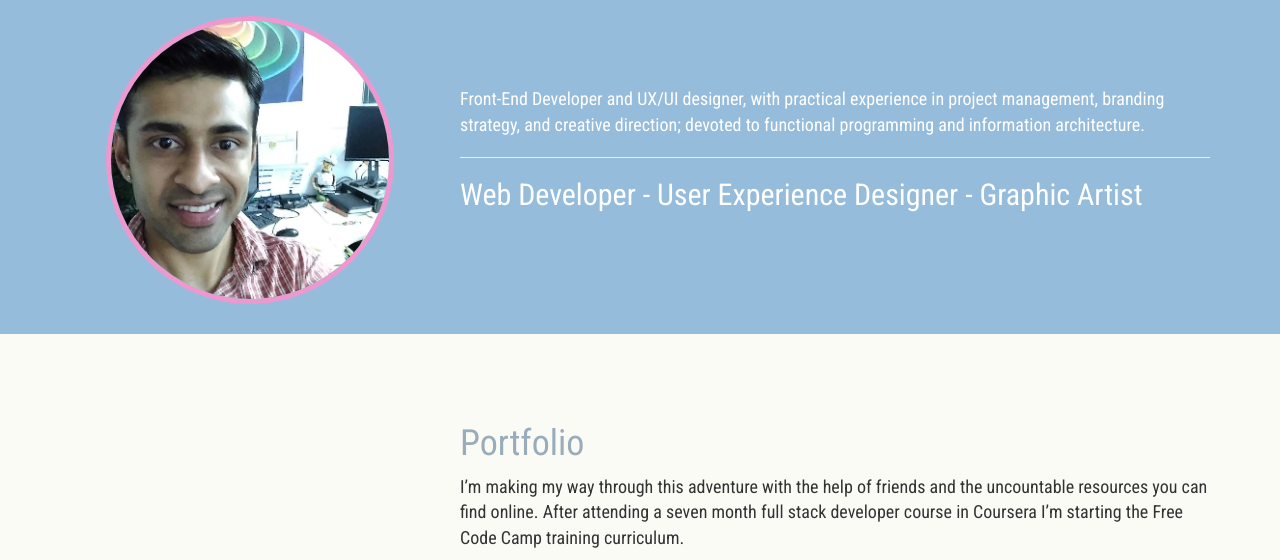
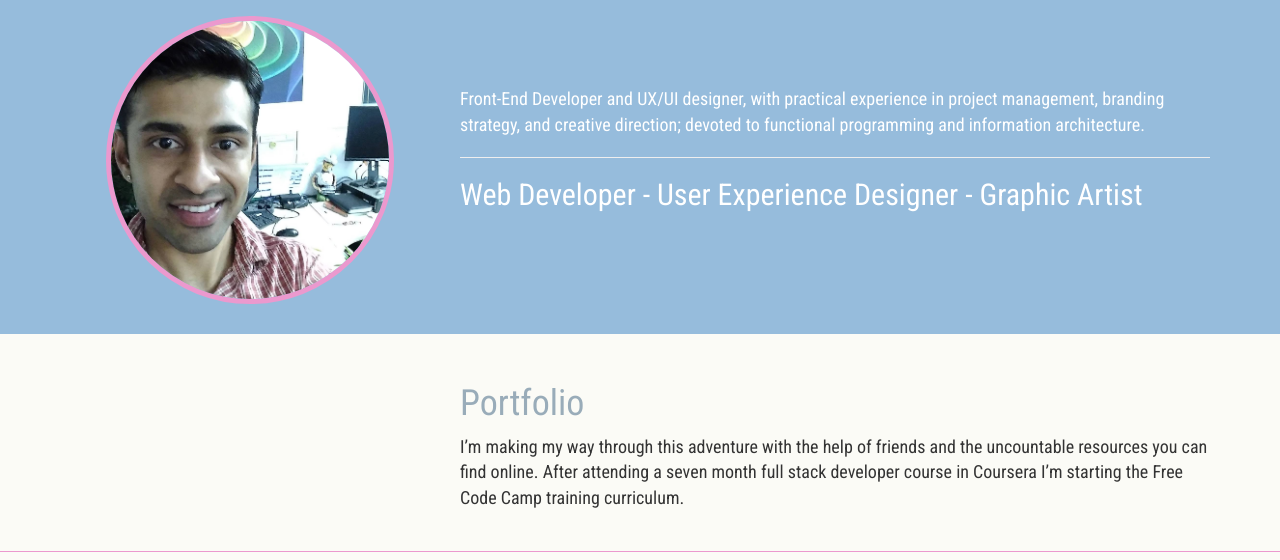
Before and after one commit to MysterTech/cmsanjaykrishn234, a plain HTML site: page index.html in a window 1280 px wide. Shown: the part 54-614 px from the top of the page. Drawn offline with nearby package versions, Linux system fonts and the light colour scheme.

Commit message:
css change 1

```diff
--- a/css/style.css
+++ b/css/style.css
@@ -12,14 +12,14 @@ a:focus {
 
 .ancor {
     padding-top: 40px;
-  marging-top: -40px;
+    margin-top: -40px;
 }
-
 
 .navbar-default {
     background-color: #cc6699;
     color: Black;
 }
+
 .navbar-default .navbar-brand {
     color: Black;
 }
@@ -28,17 +28,17 @@ a:focus {
     color: white;
 }
 
-.navbar-default .navbar-nav > li > a {
+.navbar-default .navbar-nav>li>a {
     color: Black;
 }
 
-.navbar-default .navbar-nav > .active > a {
+.navbar-default .navbar-nav>.active>a {
     background-color: #96bcdc;
     color: White;
 }
 
-.navbar-default .navbar-nav > .active > a:hover,
-.navbar-default .navbar-nav > li > a:hover {
+.navbar-default .navbar-nav>.active>a:hover,
+.navbar-default .navbar-nav>li>a:hover {
     background-color: gray;
     color: #eb99ce;
 }
@@ -56,6 +56,7 @@ a:focus {
 .block1 h1 {
     font-size: 60px;
 }
+
 .block1 p {
     font-size: 20px;
 }
```
Lines whose indentation alone changed are shown as unchanged.
